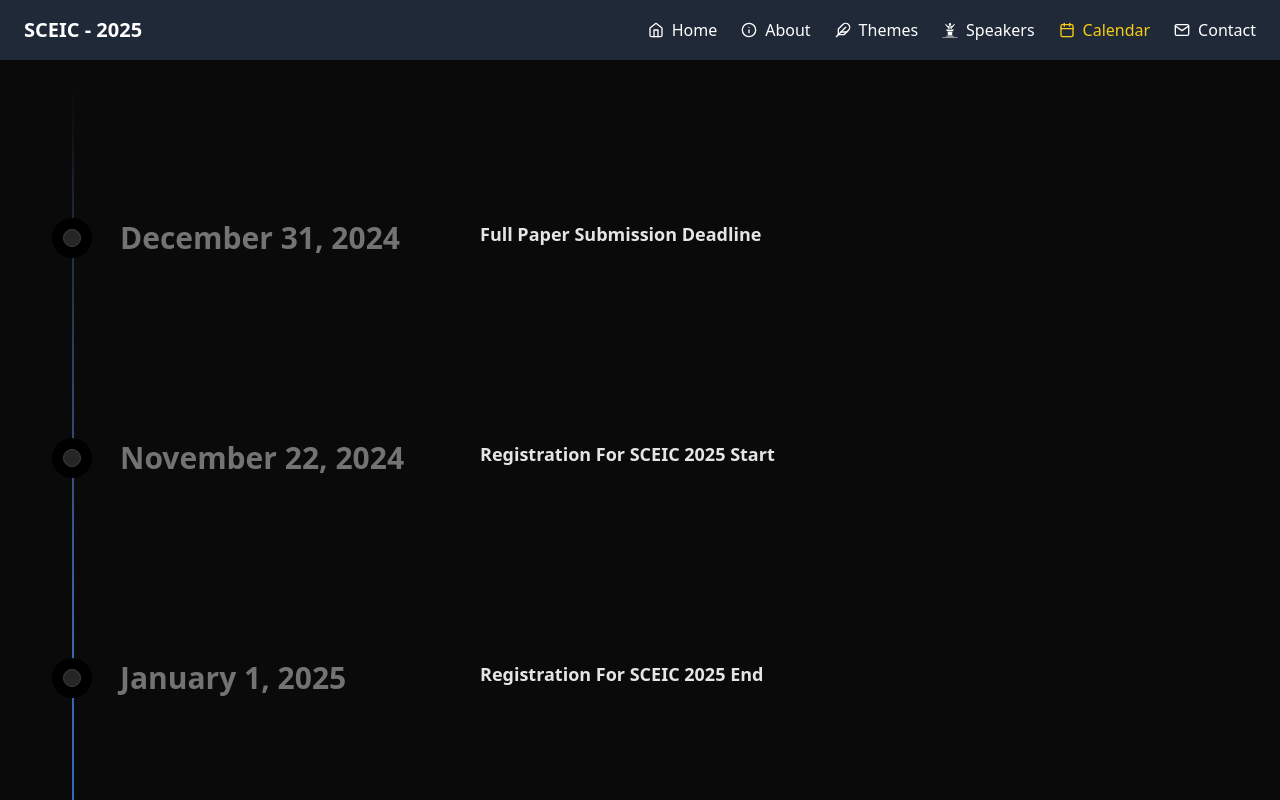
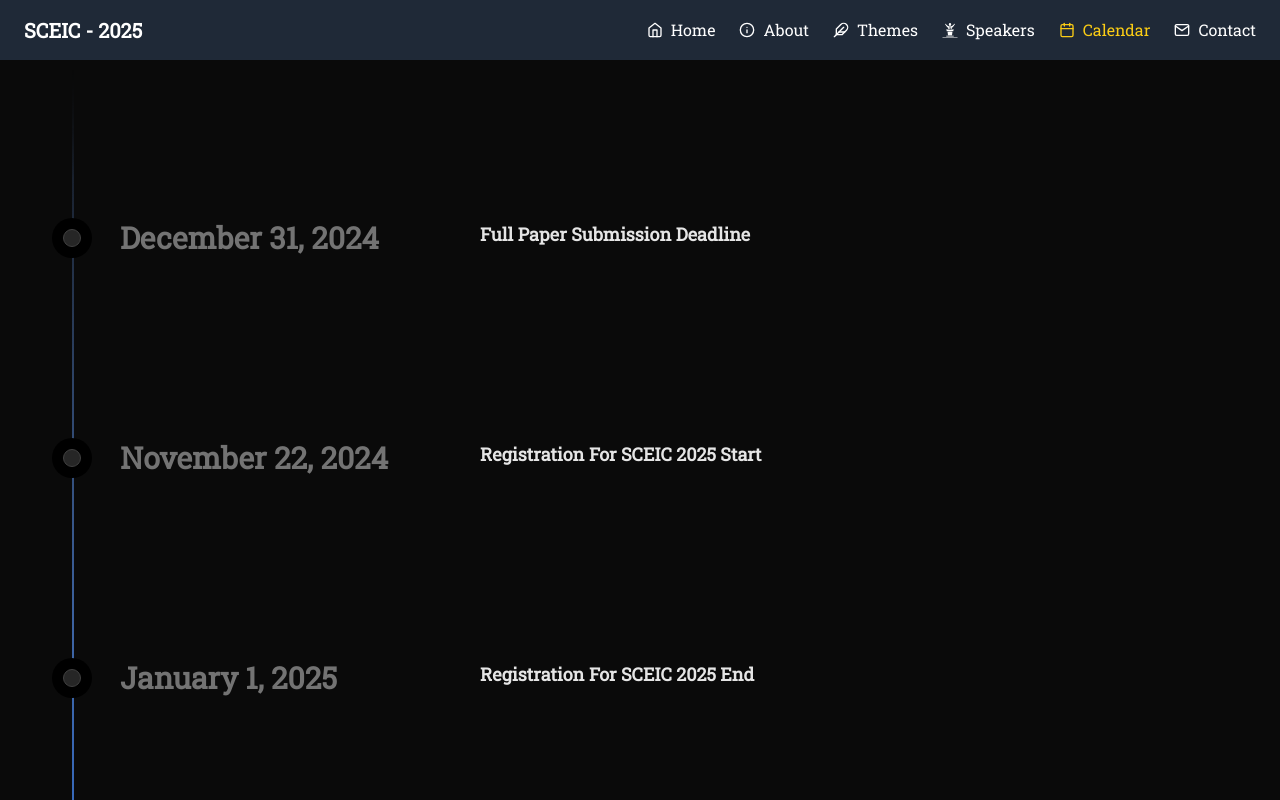
Before and after one commit to Megh2005/sceic-modified, a Next.js app: page /calendar in a window 1280 px wide. Shown: the top 800 px of the page. Built offline with nearby package versions, Linux system fonts and the light colour scheme.

Commit message:
Refactor font usage in RootLayout and update Timeline component styles

```diff
--- a/app/layout.js
+++ b/app/layout.js
@@ -1,19 +1,11 @@
 import localFont from "next/font/local";
+import { Roboto_Slab } from 'next/font/google'
 import "./globals.css";
 import NavigationMenuDemo from "@/components/Navbar";
 import { ThemeProvider } from "next-themes";
 import { Toaster } from "react-hot-toast";
 
-const geistSans = localFont({
-  src: "./fonts/GeistVF.woff",
-  variable: "--font-geist-sans",
-  weight: "100 900",
-});
-const geistMono = localFont({
-  src: "./fonts/GeistMonoVF.woff",
-  variable: "--font-geist-mono",
-  weight: "100 900",
-});
+const inter = Roboto_Slab({ weight: ["400"], subsets: ["latin"] });
 
 export const metadata = {
   title: "SCEIC - 2025",
@@ -31,7 +23,7 @@
       <meta name="theme-color" content="#1bf551" />
 
       <body
-        className={`${geistSans.variable} ${geistMono.variable} antialiased`}
+        className={inter.className}
       >
         <ThemeProvider
           attribute="class"
--- a/components/ui/timeline.jsx
+++ b/components/ui/timeline.jsx
@@ -26,7 +26,7 @@
 
   return (
     (<div
-      className="w-full bg-white dark:bg-neutral-950 font-sans md:px-10"
+      className="w-full bg-white dark:bg-neutral-950 md:px-10"
       ref={containerRef}>
       <div ref={ref} className="relative max-w-7xl mx-auto pb-20">
         {data.map((item, index) => (
```
